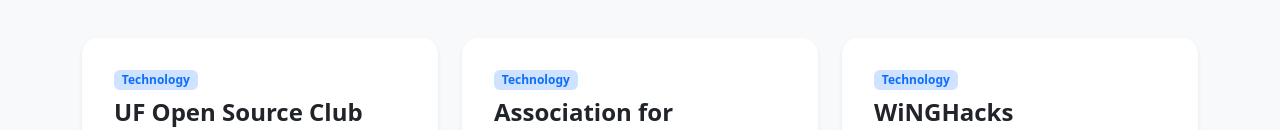
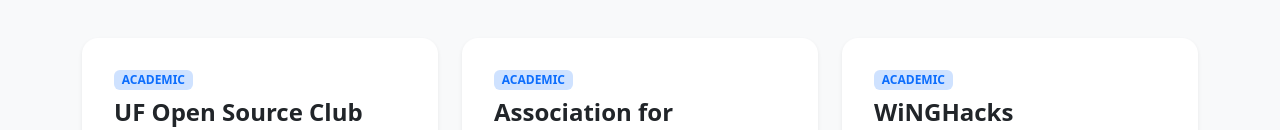
Before and after one commit to Agodoy31/Chomp, a React (Vite) app in the folder frontend/: page / in a window 1280 px wide. Shown: the part 818-948 px from the top of the page. Built offline with nearby package versions, Linux system fonts and the light colour scheme; a web font is replaced by a local one.

Commit message:
start ClubCard component and update landing page category

```diff
--- a/frontend/src/pages/LandingPage.tsx
+++ b/frontend/src/pages/LandingPage.tsx
@@ -151,7 +151,7 @@ export default function LandingPage() {
                             <div className="col-12 col-md-4">
                                 <div className="card h-100 shadow-sm border-0 rounded-4 p-3">
                                     <div className="card-body d-flex flex-column">
-                                        <span className="badge bg-primary-subtle text-primary mb-2 align-self-start">Technology</span>
+                                        <span className="badge bg-primary-subtle text-primary mb-2 align-self-start">ACADEMIC</span>
                                         <h4 className="card-title fw-semibold text-dark">UF Open Source Club</h4>
                                         <p className="card-text text-muted small flex-grow-1">
                                             Join us to promote, support, and create open source software in Gainesville and beyond.
@@ -166,7 +166,7 @@ export default function LandingPage() {
                                 <div className=" col-12 col-md-4">
                                     <div className="card h-100 shadow-sm border-0 rounded-4 p-3">
                                         <div className="card-body d-flex flex-column">
-                                            <span className="badge bg-primary-subtle text-primary mb-2 align-self-start">Technology</span>
+                                            <span className="badge bg-primary-subtle text-primary mb-2 align-self-start">ACADEMIC</span>
                                             <h4 className="card-title fw-semibold text-dark">Association for Computing Machinery</h4>
                                             <p className="card-text text-muted small flex-grow-1">
                                                 ACM at UF is your guide to breaking into tech, helping you prepare for and navigate an ever-changing job market in computer science.
@@ -181,7 +181,7 @@ export default function LandingPage() {
                                 <div className="col-12 col-md-4">
                                     <div className="card h-100 shadow-sm border-0 rounded-4 p-3">
                                         <div className="card-body d-flex flex-column">
-                                            <span className="badge bg-primary-subtle text-primary mb-2 align-self-start">Technology</span>
+                                            <span className="badge bg-primary-subtle text-primary mb-2 align-self-start">ACADEMIC</span>
                                             <h4 className="card-title fw-semibold text-dark">WiNGHacks</h4>
                                             <p className="card-text text-muted small flex-grow-1">
                                                 UF's first hackathon created to uplift Women, Non-binary and Gender minority students in their technology journey.
```
Also changed, not shown: frontend/src/components/ClubCard.tsx (added, +40 -0 lines), frontend/src/types/club.ts (added, +17 -0 lines).
